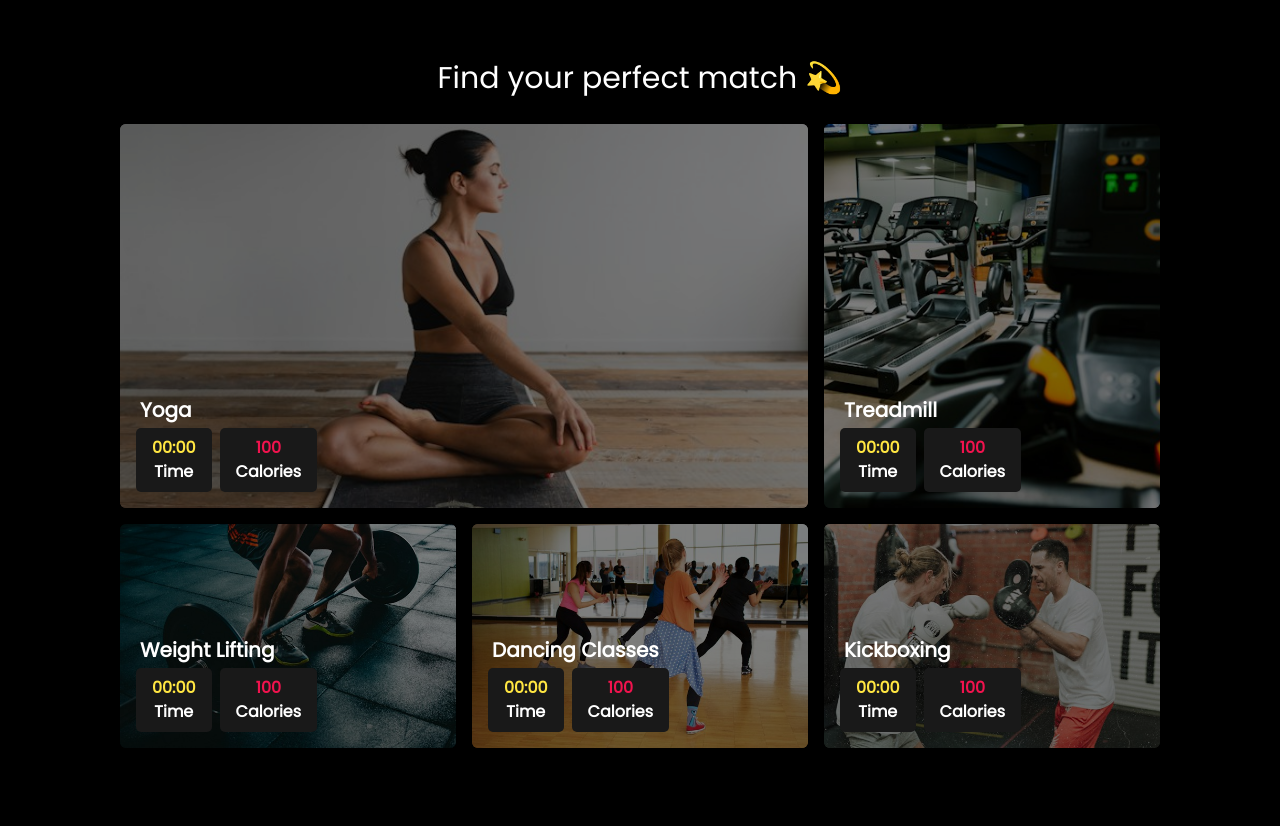
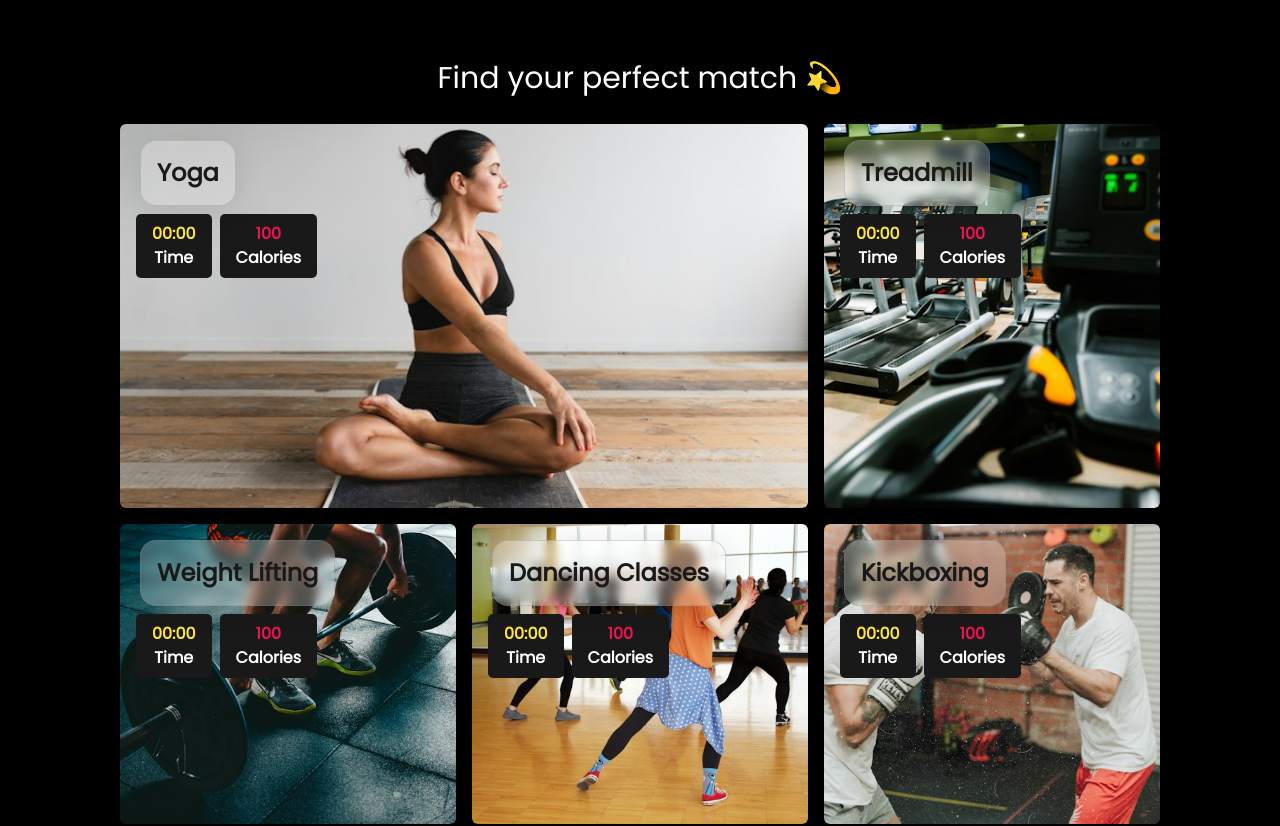
Before and after one commit to Sierra9999/activos-gym, a Next.js app: page / in a window 1280 px wide. Shown: the part 840-1666 px from the top of the page. Built offline with nearby package versions, Linux system fonts and the light colour scheme.

Commit message:
fix: button overlap

```diff
--- a/app/Components/BentoMenu.jsx
+++ b/app/Components/BentoMenu.jsx
@@ -46,19 +46,15 @@ const BentoMenu = () => {
     workoutTime
   }) => {
     return (
-      <article className={`scale-on-hover rounded-md overflow-hidden ${classname}`}>
+      <article style={{backgroundImage: `url(${imgSrc})`, minHeight:300, backgroundPosition: 'center', backgroundRepeat: 'no-repeat',backgroundSize: "cover"}} className={`rounded-md overflow-hidden ${classname}`}>
 
-        <figure className='h-full'>
-          <Image className='object-cover w-full h-full' width={300} height={300} src={imgSrc} alt={alt} />
-        </figure>
-        <div className='relative bottom-28 left-4 h-0 z-1'>
-          <h2 className='text-xl ml-1 font-bold mb-1'>{workoutName}</h2>
-          <div className=''>
-            <a href="" className=' btn bg-gray-900 mr-2 btn-white-text'><span className="text-yellow">{workoutTime}</span> <br /> Time</a>
-            <a href="" className=' btn bg-gray-900 mr-2 btn-white-text'><span className='text-red'>{caloriesBurnt}</span> <br /> Calories</a>
+        <div className='p-4 bottom-28 left-4 h-0'>
+            <h2 className='glass-container text-2xl ml-1 font-bold mb-2'>{workoutName}</h2>
+            <div className=''>
+              <a href="" className=' btn bg-gray-900 mr-2 btn-white-text'><span className="text-yellow">{workoutTime}</span> <br /> Time</a>
+              <a href="" className=' btn bg-gray-900 mr-2 btn-white-text'><span className='text-red'>{caloriesBurnt}</span> <br /> Calories</a>
+            </div>
           </div>
-        </div>
-        <div className="relative bg-black opacity-50  h-full bottom-full hover:opacity-25 cursor-pointer "></div>
       </article>)
   }
 
--- a/app/Components/Header.tsx
+++ b/app/Components/Header.tsx
@@ -3,7 +3,7 @@ import React from "react";
 const Header = () => {
   return (
     <>
-      <header className="flex fixed bg-black w-screen justify-between items-center lg:px-20 px-5 py-5 top-0 ">
+      <header className="flex fixed z-2 bg-black w-screen justify-between items-center lg:px-20 px-5 py-5 top-0 ">
         <div>
           <a href="/">Home</a>
         </div>
--- a/app/animations.css
+++ b/app/animations.css
@@ -1,10 +1,4 @@
-.scale-on-hover{
-    transition: all 0.3s;
-    cursor: pointer;
-}
-.scale-on-hover:hover {
-    transform: scale(1.03);
-}
+
 
 @keyframes fadeInFromTop{
     from  {
--- a/app/layout.tsx
+++ b/app/layout.tsx
@@ -4,7 +4,7 @@ import "./styles.css"
 import './animations.css'
 import Header from "./Components/Header"
 import Footer from "./Components/Footer"
-import ScrollWatcher from "./Components/scrollWatcher"
+import ScrollWatcher from "./Components/ScrollWatcher"
 const inter = Poppins({ subsets: ["latin"] ,weight: "400"});
 
 export const metadata = {
--- a/app/styles.css
+++ b/app/styles.css
@@ -74,7 +74,7 @@
     height: 4px;
     background-color: var(--green);
     position: fixed;
-    top: 0px;
+    top: 60px;
     left: 0px;
     z-index: 1000;
     scale: 0 1;
@@ -88,3 +88,16 @@
         scale: 1 1;
     }
 }
+
+.glass-container{
+/* From https://css.glass */
+color: var(--grey);
+background: rgba(255, 255, 255, 0.25);
+border-radius: 16px;
+box-shadow: 0 4px 30px rgba(0, 0, 0, 0.1);
+backdrop-filter: blur(5px);
+-webkit-backdrop-filter: blur(5px);
+border: 1px solid rgba(126, 126, 126, 0.3);
+width: fit-content;
+padding: 1rem;
+}
```
